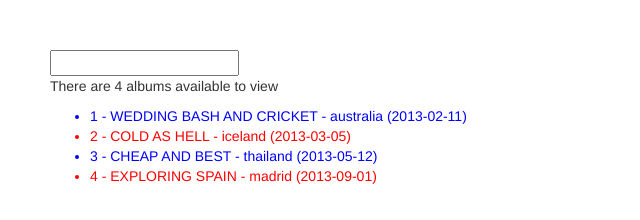
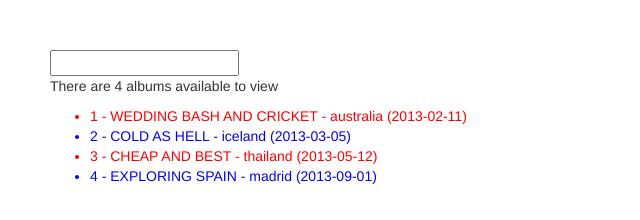
Before and after one commit to naakheel/angularjsTutorial, a plain HTML site: page index.html in a window 1280 px wide. Shown: the whole page, without its empty margins (0-640 px from the left). Drawn offline with Linux system fonts and the light colour scheme.

Commit message:
ng-class-odd & ng-class-even

```diff
--- a/index.html
+++ b/index.html
@@ -23,7 +23,7 @@
 				There are {{albums.length}} albums available to view
 			</p>
 			<ul>
-				<li ng-repeat="album in albums | filter:searchFor | orderBy:'date'" ng-class="{ evenRow : $even, oddRow : $odd }">
+				<li ng-repeat="album in albums | filter:searchFor | orderBy:'date'" ng-class-even="'evenRow'" ng-class-odd="'oddRow'">
 					{{ $index + 1 }}  - {{album.title |uppercase}} - {{ album.name }} ({{ album.date }})
 				</li>
 			</ul>
```
